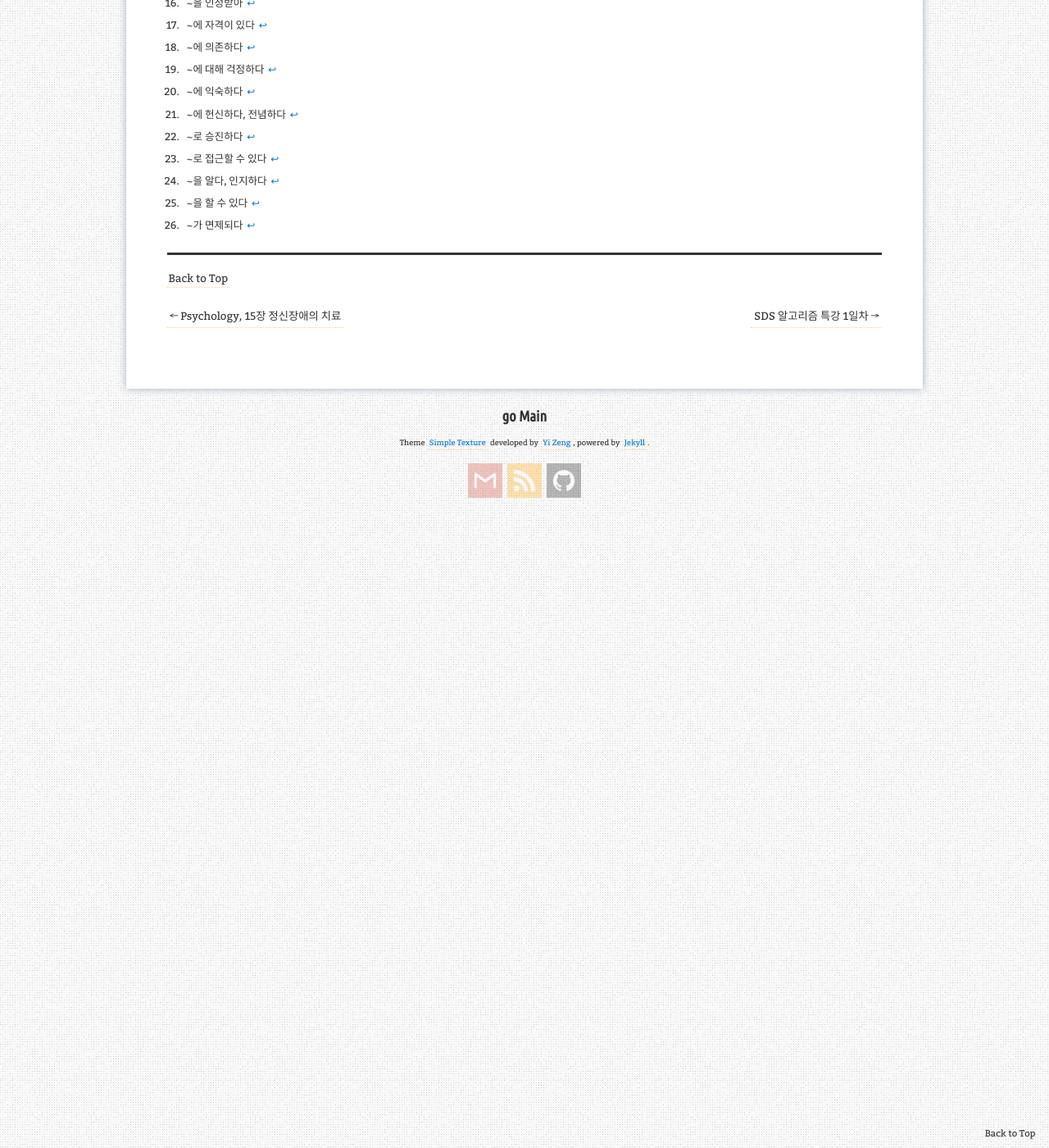
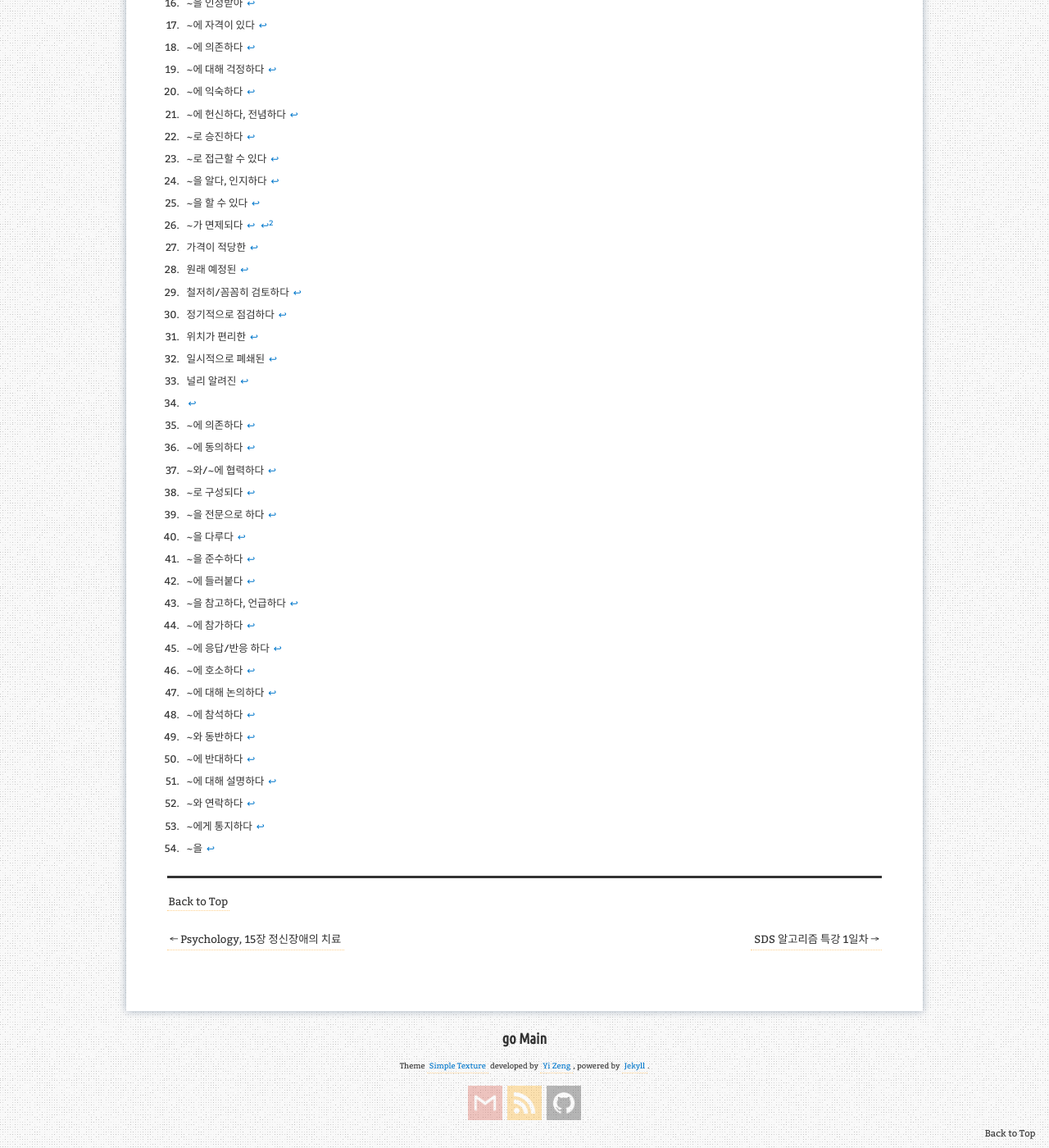
Before and after one commit to aristohyun/aristohyun.github.io, a Jekyll site: the page built from _posts/2021-12-31-TOEIC.md, in a window 1280 px wide and 1400 px high, scrolled down 16483 px. Shown: the whole window at 82% size. Built offline with Jekyll 4.4.1, drawn with Linux system fonts in a browser that asks for light colours; comment, search, counter and statistics services are not loaded; some of the changed text lies outside the part shown.

Commit message:
Update 2021-12-31-TOEIC.md

```diff
--- a/_posts/2021-12-31-TOEIC.md
+++ b/_posts/2021-12-31-TOEIC.md
@@ -314,18 +314,27 @@ redirect_from:
 
 <div class="multi-stage">
   <div class="stage" markdown=1>
-  - reasonably/affordably priced
-  - originally scheduled
-  - review thoroughly
-  - regularly check/inspect
+  - [^5-1]reasonably/affordably priced
+  - [^5-2]originally scheduled
+  - [^5-3]review thoroughly/carefully
+  - [^5-4]regularly check/inspect
   </div>
   <div class="stage" markdown=1>
-  - conveniently located
-  - temporarily closed
-  - widely known
-  - clearly indicate
+  - [^5-5]conveniently located
+  - [^5-6]temporarily closed
+  - [^5-7]widely known
+  - [^5-8]clearly indicate
   </div>
 </div>
+
+[^5-1]: 가격이 적당한
+[^5-2]: 원래 예정된
+[^5-3]: 철저히/꼼꼼히 검토하다
+[^5-4]: 정기적으로 점검하다
+[^5-5]: 위치가 편리한
+[^5-6]: 일시적으로 폐쇄된
+[^5-7]: 널리 알려진
+[^5-8]:
 
 ## Unit 06 동사의 형태와 종류
 
@@ -409,25 +418,37 @@ are changing 바뀌고 있다
 
 <div class="multi-stage">
   <div class="stage" markdown=1>
-  - rely/depend on
-  - agree with/on
-  - collaborate with/on
-  - consist of
+  - [^6-1]rely/depend on
+  - [^6-2]agree with/on
+  - [^6-3]collaborate with/on
+  - [^6-4]consist of
   </div>
   <div class="stage" markdown=1>
-  - specialize in
-  - deal with
-  - comply with
-  - adhere to
+  - [^6-5]specialize in
+  - [^6-6]deal with
+  - [^6-7]comply with
+  - [^6-8]adhere to
   </div>
   <div class="stage" markdown=1>
-  - refer to
-  - participate in
-  - respond/react to
-  - appeal to
+  - [^6-9]refer to
+  - [^6-10]participate in
+  - [^6-11]respond/react to
+  - [^6-12]appeal to
   </div>
 </div>
 
+[^6-1]: ~에 의존하다
+[^6-2]: ~에 동의하다
+[^6-3]: ~와/~에 협력하다
+[^6-4]: ~로 구성되다
+[^6-5]: ~을 전문으로 하다
+[^6-6]: ~을 다루다
+[^6-7]: ~을 준수하다
+[^6-8]: ~에 들러붙다
+[^6-9]: ~을 참고하다, 언급하다
+[^6-10]: ~에 참가하다
+[^6-11]: ~에 응답/반응 하다
+[^6-12]: ~에 호소하다
 
 #### 타동사
 
@@ -435,18 +456,27 @@ are changing 바뀌고 있다
 
 <div class="multi-stage">
   <div class="stage" markdown=1>
-  - discuss
-  - attend
-  - accompany
-  - oppose
+  - [^6-13]discuss
+  - [^6-14]attend
+  - [^6-15]accompany
+  - [^6-16]oppose
   </div>
   <div class="stage" markdown=1>
-  - explain
-  - contract
-  - notify
-  - await
+  - [^6-17]explain
+  - [^6-18]contract
+  - [^6-19]notify
+  - [^6-20]await
   </div>
 </div>
+
+[^6-13]: ~에 대해 논의하다
+[^6-14]: ~에 참석하다
+[^6-15]: ~와 동반하다
+[^6-16]: ~에 반대하다
+[^6-17]: ~에 대해 설명하다
+[^6-18]: ~와 연락하다
+[^6-19]: ~에게 통지하다
+[^6-20]: ~을
 
 ## Unit 07 수 일치
 
```
Also changed, not shown: other parts of _posts/2021-12-31-TOEIC.md (+1 -1 lines).
